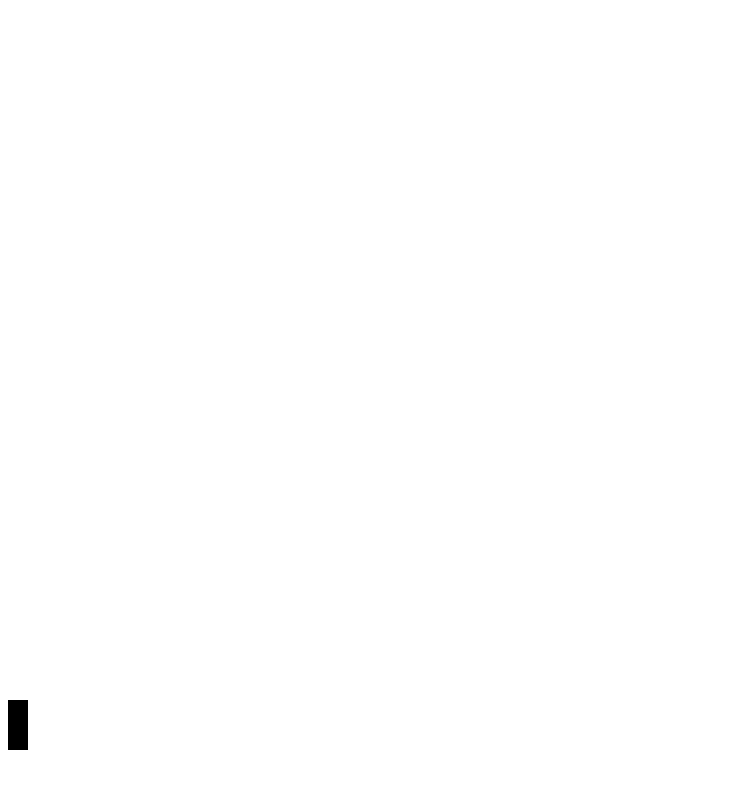
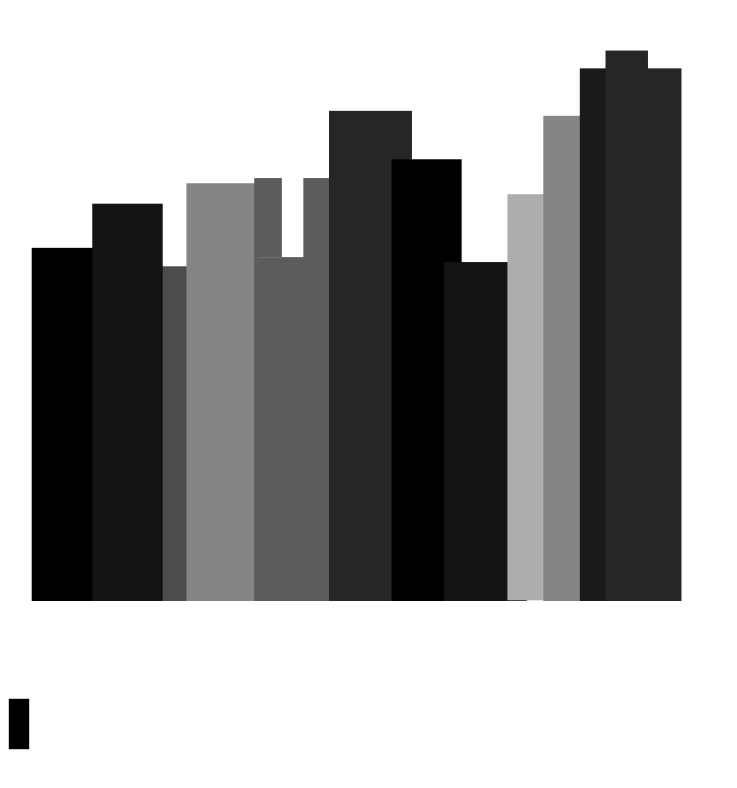
Before and after one commit to abi/ld-29, a plain HTML site: page index.html in a window 1280 px wide. Shown: the whole page, without its empty margins (0-737 px from the left). Drawn offline with Linux system fonts and the light colour scheme.

Commit message:
a background

```diff
--- a/index.html
+++ b/index.html
@@ -12,8 +12,20 @@
       position: absolute;
       bottom: 50px;
       background-color: black;
+      -webkit-transition:left 2s;
+      border: 1px solid #CCC;
+    }
+
+    body {
+      /*background-image: url('skyscrapers.svg');*/
+    }
+
+    img {
+      width: 100%;
+      height: 100%;
     }
   </style>
+  <img src='skyscrapers.svg' />
   <div id='dude'></div>
 </body>
 </html>
```
Also changed, not shown: skyscrapers.svg (added), 1 other file.
